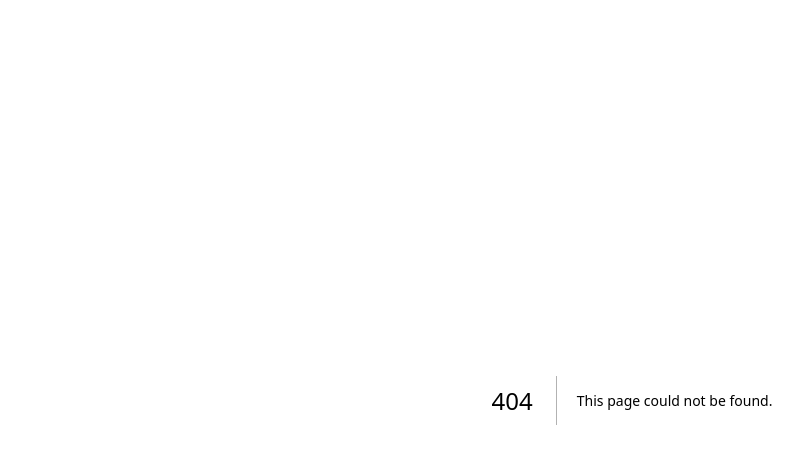
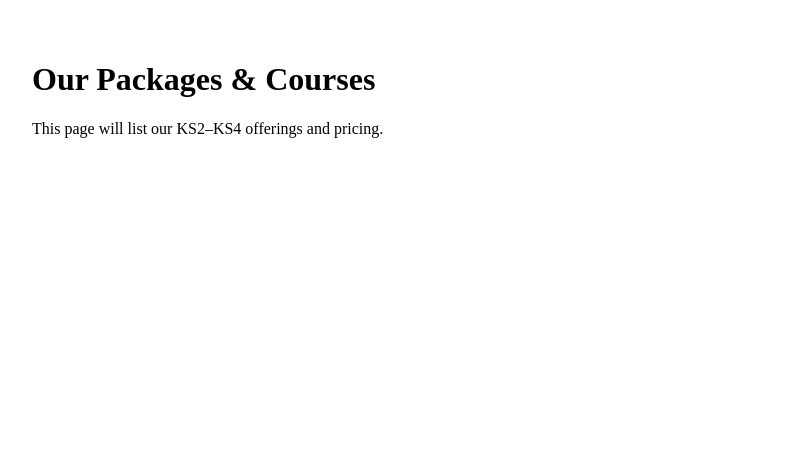
Before and after one commit to iCanTutoring/iCanTutoring, a Next.js app: page /packages in a window 1280 px wide. Before the commit this address had no page. Shown: the top 464 px of the page, without its empty margins (8-811 px from the left). Built offline with nearby package versions, Linux system fonts and the light colour scheme.

Commit message:
Create /packages page

```diff
--- /dev/null
+++ b/app/packages/page.jsx
@@ -0,0 +1,8 @@
+export default function PackagesPage() {
+  return (
+    <main style={{ padding: "2rem" }}>
+      <h1>Our Packages & Courses</h1>
+      <p>This page will list our KS2–KS4 offerings and pricing.</p>
+    </main>
+  );
+}
```
